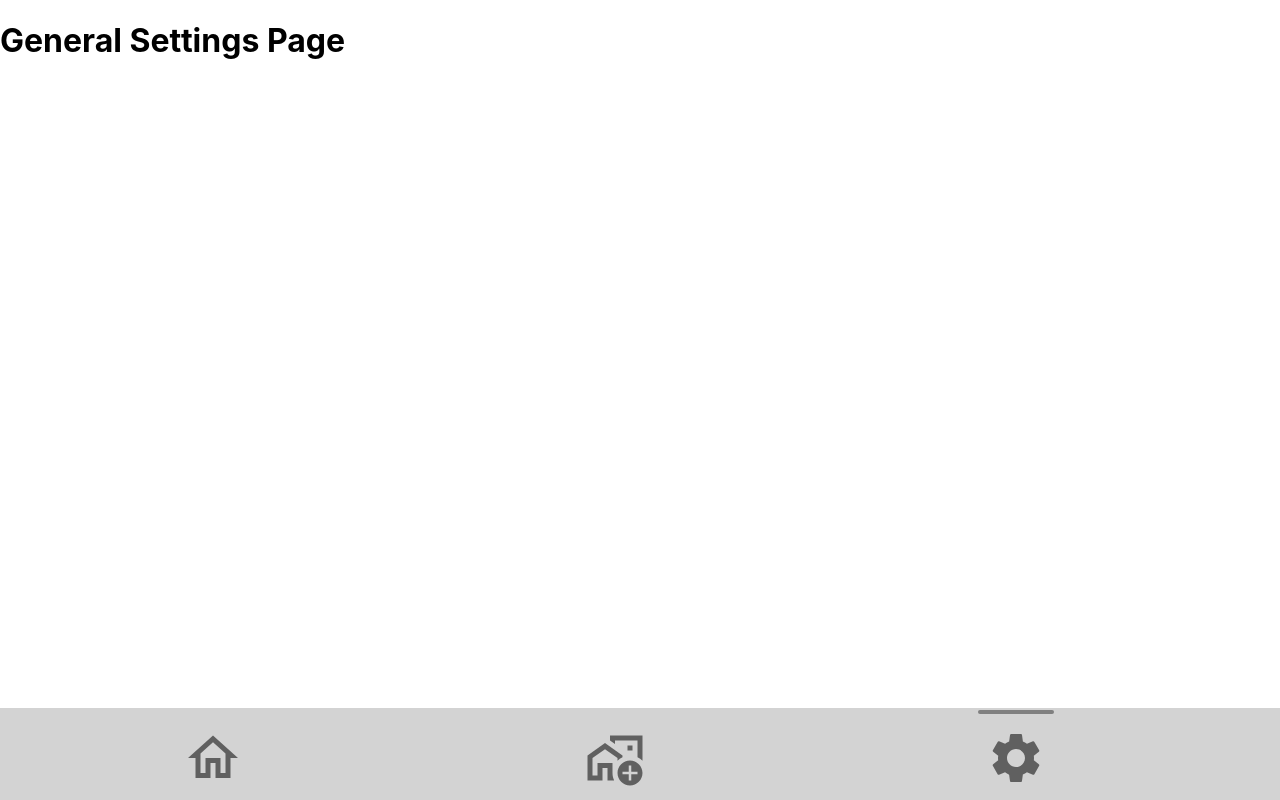
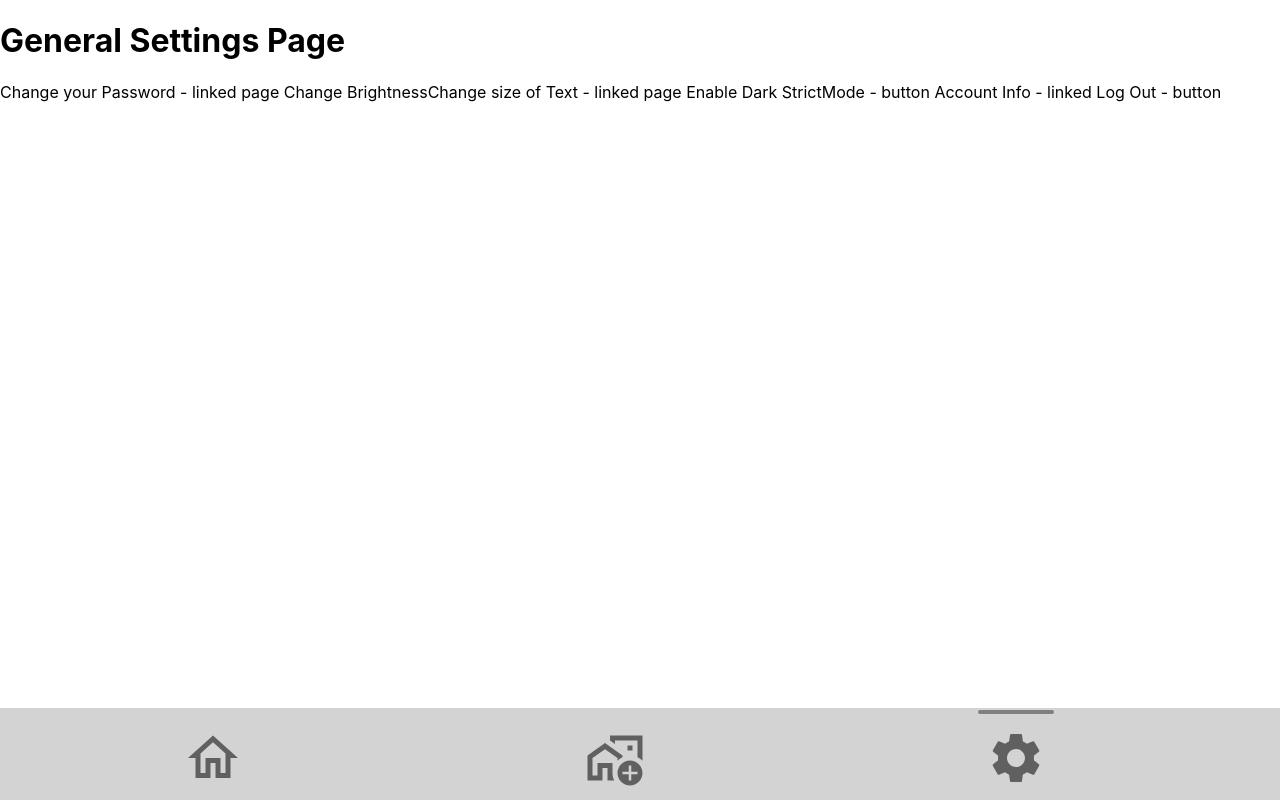
Before and after one commit to agiledev-students-spring2023/final-project-awesome-united, a React (Create React App) app in the folder front-end/: page /generalSettings in a window 1280 px wide. Built offline with nearby package versions, Linux system fonts and the light colour scheme.

Commit message:
Creating subpages in the settings section
Creating subpages in the settings section

```diff
--- a/front-end/src/pages/GeneralSettings/GeneralSettings.js
+++ b/front-end/src/pages/GeneralSettings/GeneralSettings.js
@@ -1,8 +1,17 @@
 const GeneralSettings = props => {
     return (
-      <h1>
+      <div>
+        <h1>
         General Settings Page
       </h1>
+      <p>Change your Password - linked page
+      Change BrightnessChange size of Text - linked page
+      Enable Dark StrictMode - button
+      Account Info - linked
+      Log Out - button
+      </p>
+      </div>
+
     )
   }
 
```
Also changed, not shown: front-end/src/pages/GeneralSettings/BrightnessSettings.js (added, +9 -0 lines), front-end/src/pages/GeneralSettings/SizeSettings.js (added, +9 -0 lines).
